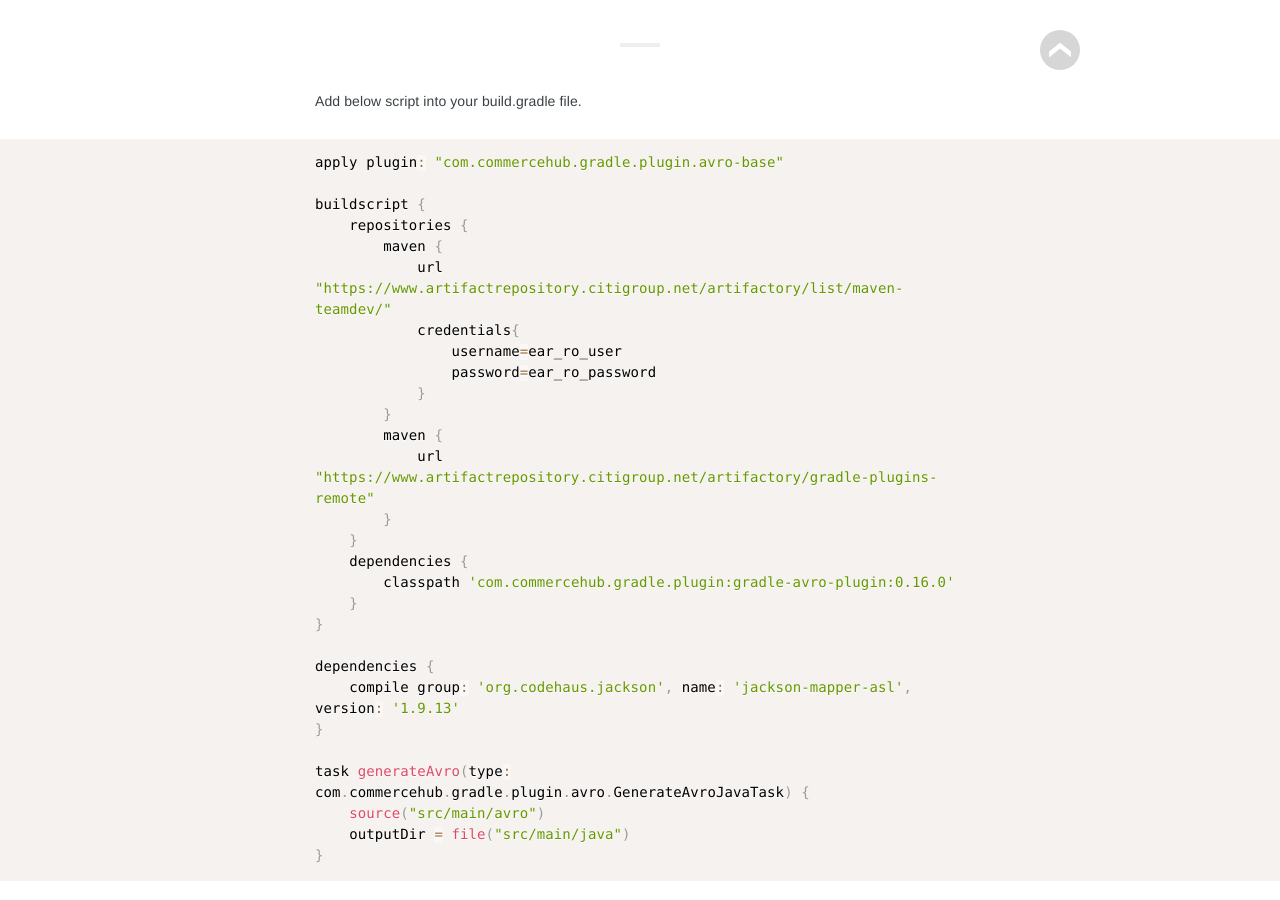
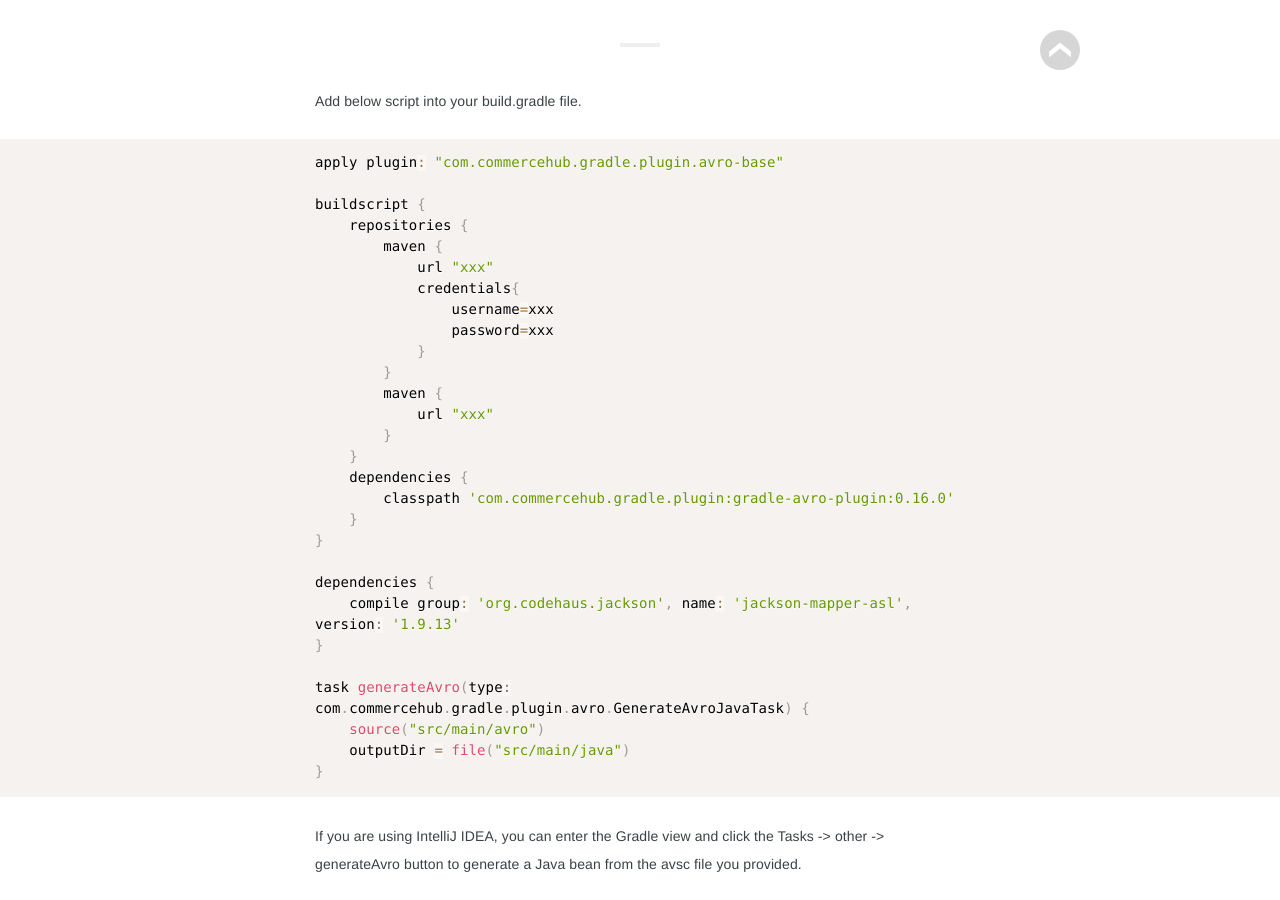
Before and after one commit to kuncle/kuncle.github.io, a Jekyll site: the page built from _posts/2019-07-18-Gradle Avro Plugin Guide.markdown, in a window 1280 px wide and 900 px high, scrolled down 461 px. Built offline with Jekyll 4.4.1, drawn with Linux system fonts in a browser that asks for light colours; some web fonts are replaced.

Commit message:
Update 2019-07-18-Gradle Avro Plugin Guide.markdown

```diff
--- a/_posts/2019-07-18-Gradle Avro Plugin Guide.markdown
+++ b/_posts/2019-07-18-Gradle Avro Plugin Guide.markdown
@@ -12,14 +12,14 @@
 buildscript {
     repositories {
         maven {
-            url "https://www.artifactrepository.citigroup.net/artifactory/list/maven-teamdev/"
+            url "xxx"
             credentials{
-                username=ear_ro_user
-                password=ear_ro_password
+                username=xxx
+                password=xxx
             }
         }
         maven {
-            url "https://www.artifactrepository.citigroup.net/artifactory/gradle-plugins-remote"
+            url "xxx"
         }
     }
     dependencies {
```
